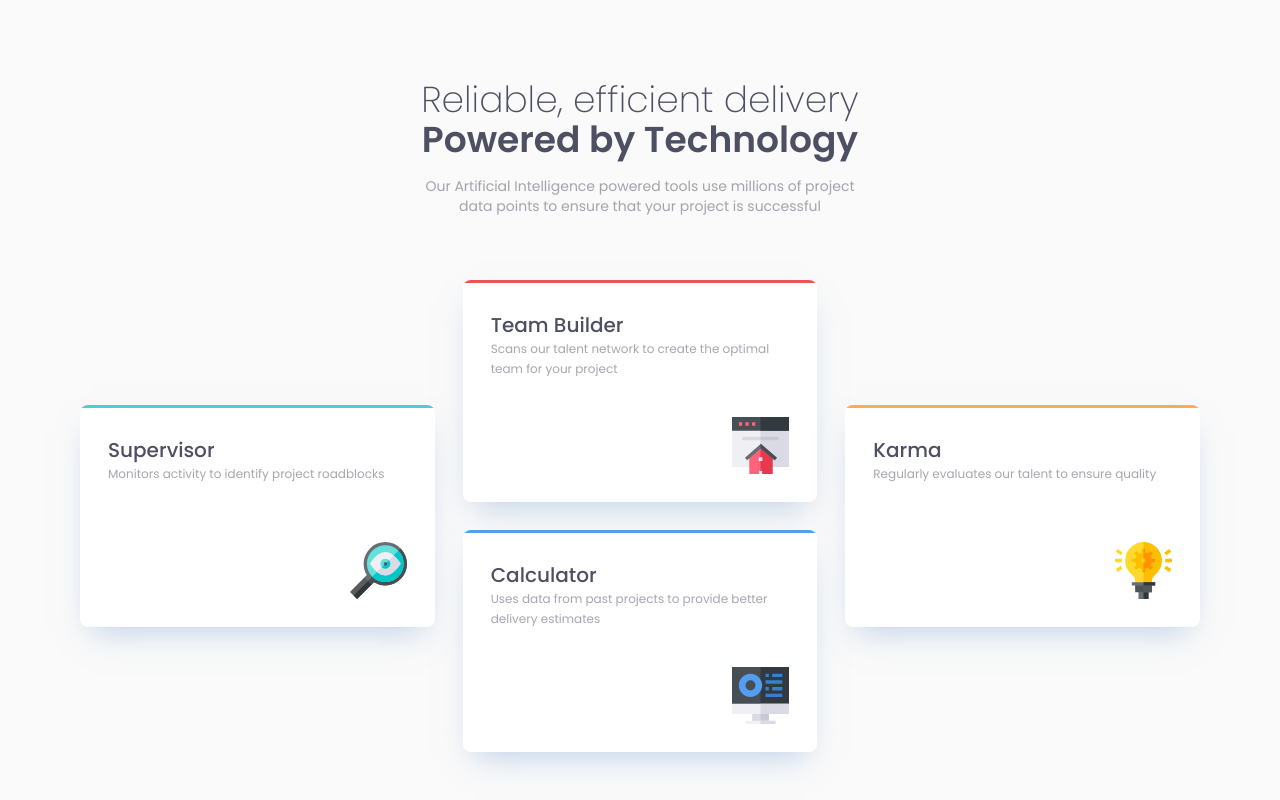
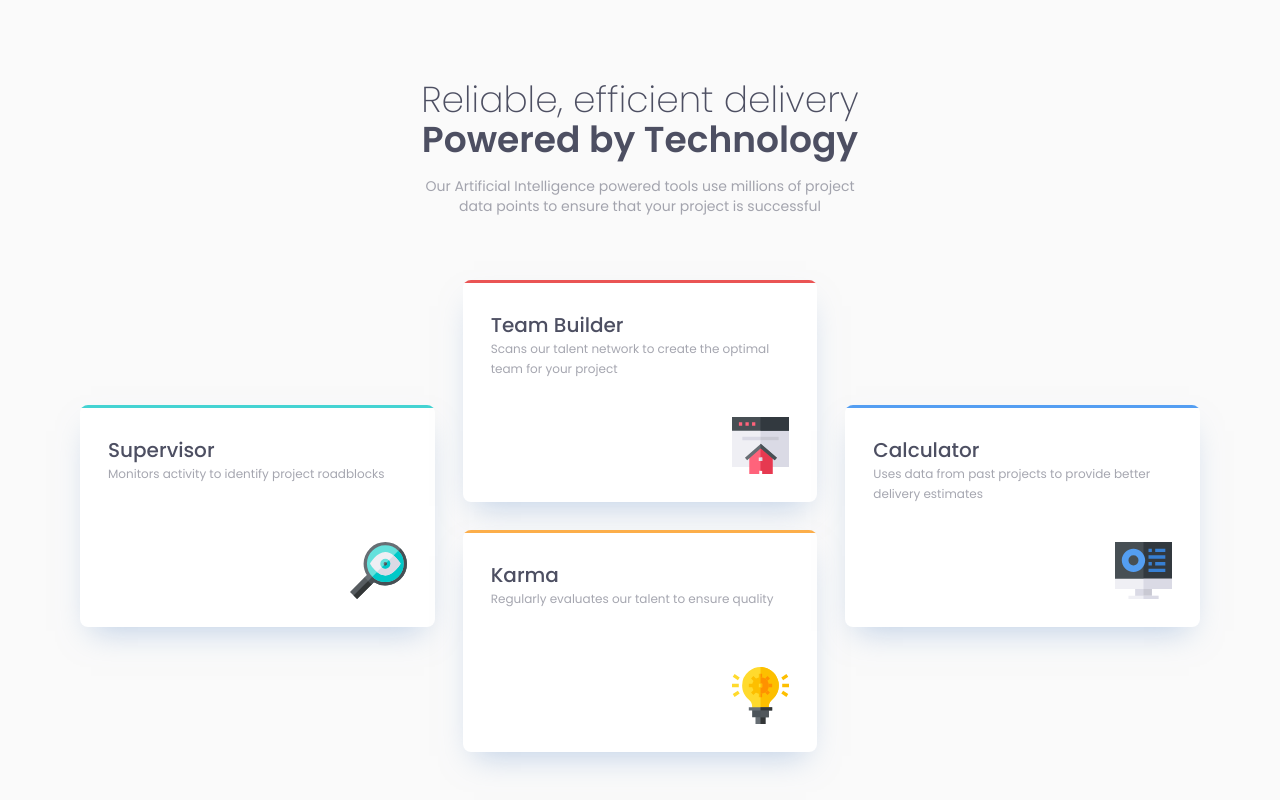
Before and after one commit to raswonders/four-card-feature, a React (Vite) app: page / in a window 1280 px wide. Built offline with nearby package versions, Linux system fonts and the light colour scheme.

Commit message:
fix: karma and calculator cards are swapped on desktop

```diff
--- a/src/components/Features.tsx
+++ b/src/components/Features.tsx
@@ -7,13 +7,20 @@ const borderColor = [
   "border-[#549EF2]",
 ];
 
+const gridStyle = [
+  "lg:row-span-2 lg:self-center",
+  "",
+  "",
+  "lg:row-span-2 lg:self-center lg:col-start-3 lg:row-start-1",
+];
+
 export function Features() {
   return (
     <main className="max-w-[70rem] mx-8 lg:mx-auto grid gap-6 lg:gap-7 lg:grid-cols-3 lg:grid-rows-2">
       {features.map((feature, index) => {
         return (
           <article
-            className={`h-[13.875rem] flex flex-col bg-white rounded-lg shadow-feature overflow-hidden odd:lg:row-span-2 odd:self-center`}
+            className={`h-[13.875rem] flex flex-col bg-white rounded-lg shadow-feature overflow-hidden ${gridStyle[index]}`}
             key={feature.name}
           >
             <div
```
